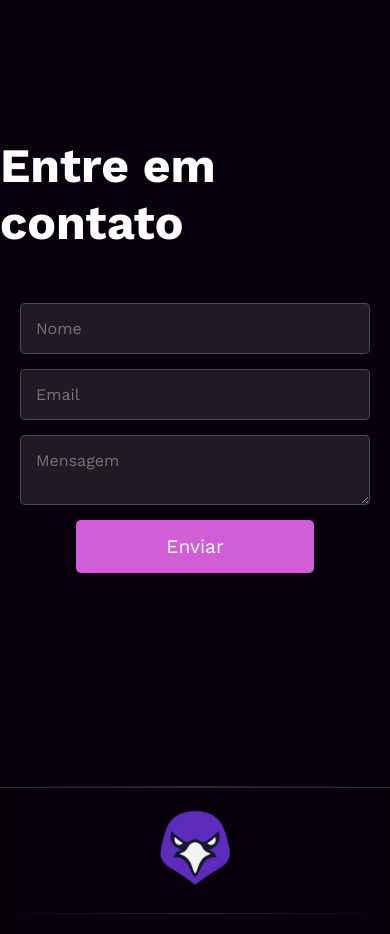
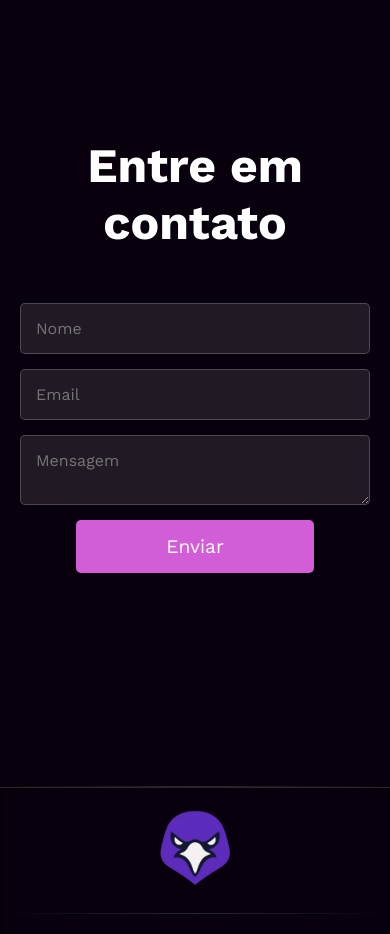
Before and after one commit to danielfalcaovt/portfolio, a React (Vite) app: page / in a window 390 px wide. Shown: the part 3940-4874 px from the top of the page. Built offline with nearby package versions, Linux system fonts and the light colour scheme.

Commit message:
hotfix: change form text align in mobile

```diff
--- a/public/styles/contact.css
+++ b/public/styles/contact.css
@@ -79,3 +79,12 @@
   font-size: 1.2rem;
   margin-top: 10px;
 }
+
+@media screen and (max-width: 900px) {
+  #contact-container h1 {
+    font-size: 3rem;
+    color: white;
+    margin-bottom: 2rem;
+    text-align: center;
+  }
+}
```
